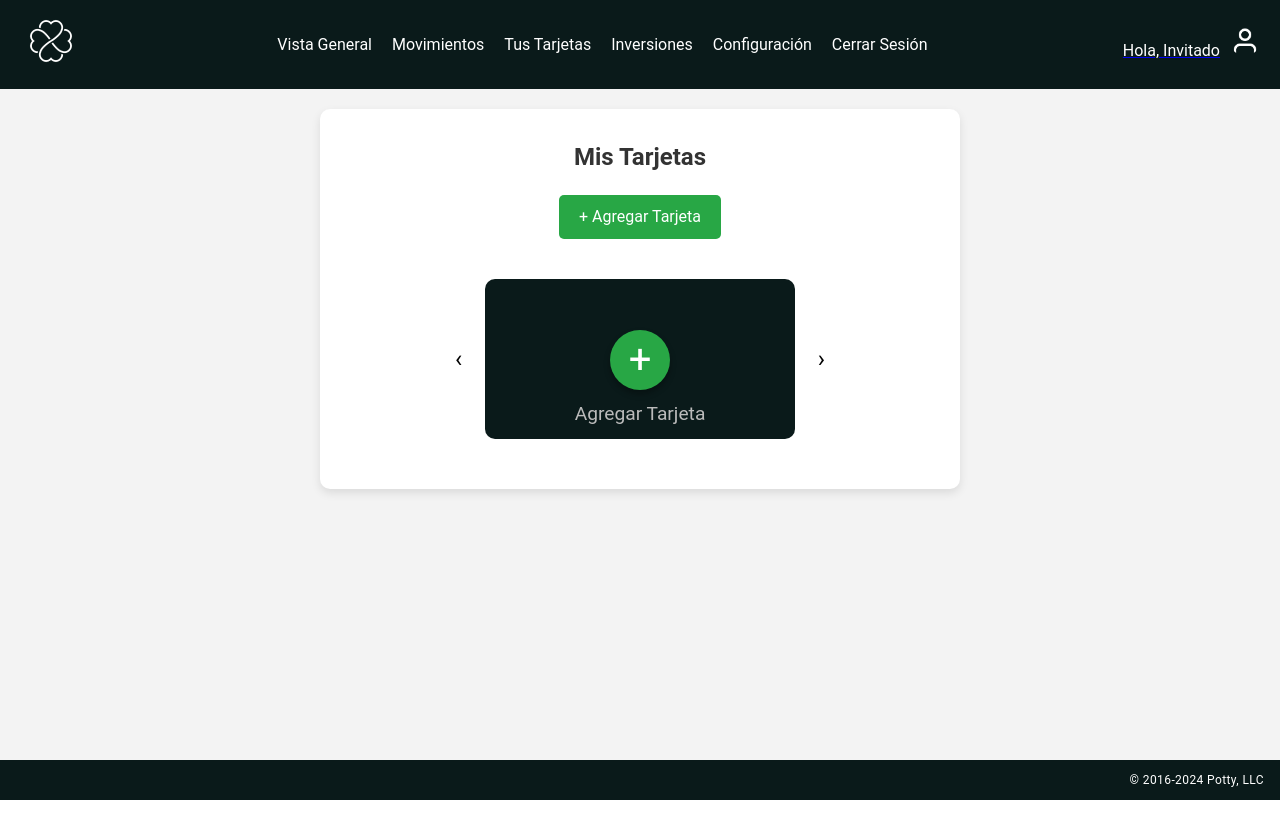
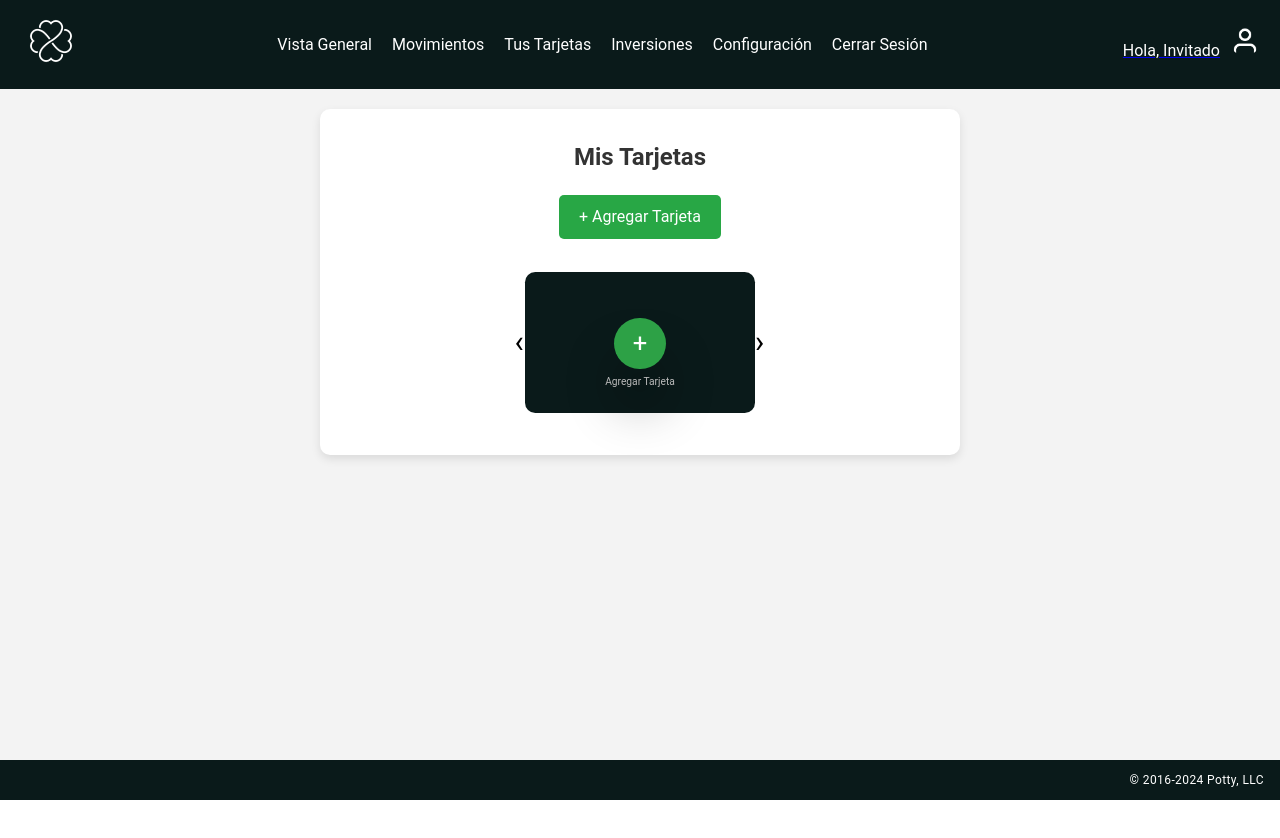
Before and after one commit to valensangui8/HCI-TP2, a Vue app: page /Cards in a window 1280 px wide. Built offline with nearby package versions, Linux system fonts and the light colour scheme.

Commit message:
Reactive

```diff
--- a/src/components/Balance.vue
+++ b/src/components/Balance.vue
@@ -40,8 +40,8 @@
         color: white;
         padding: 1vw;
         border-radius: 10px;
-        height:8vw;
-        width: 16vw;
+        height:11vw;
+        width: 20vw;
         position: relative;
     }
 
--- a/src/components/CreditCard.vue
+++ b/src/components/CreditCard.vue
@@ -57,11 +57,10 @@ const toggleModal = () => {
 .credit-card-container {
   background-color: transparent;
   color: white;
-  padding: 20px;
-  border-radius: 10px;
+  padding: 1vw;
+  border-radius: 1vw;
   position: relative;
-  width: 100%;
-  max-width: 350px;
+  max-width: 20vw;
   text-align: center;
 }
 
@@ -70,31 +69,32 @@ const toggleModal = () => {
   flex-direction: column;
   justify-content: center;
   align-items: center;
-  height: 150px;
+  height: 15vw;
   background-color: #0A1A1A;
-  border-radius: 10px;
+  border-radius: 1vw;
 }
 
 .add-button {
   margin-top: auto;
-  background-color: #28a745;
+  background-color: #2da146;
   color: white;
   border: none;
-  font-size: 2.5rem;
-  width: 60px;
-  height: 60px;
+  font-size: 2vw;
+  width: 4vw;
+  height: 4vw;
   border-radius: 50%;
   cursor: pointer;
   display: flex;
   align-items: center;
   justify-content: center;
-  box-shadow: 0px 4px 6px rgba(0, 0, 0, 0.3);
+  box-shadow: 0vw 3vw 4vw rgba(0, 0, 0, 0.3);
 }
 
 .add-card-text {
-  font-size: 1.2rem;
+  font-size: 0.8vw;
   color: #bbb;
-  margin-top: 10px;
+  margin-top: 0.4vw;
+  margin-bottom: 1vw;
 }
 
 .card-carousel {
@@ -105,11 +105,10 @@ const toggleModal = () => {
 }
 
 .card {
-  padding: 10px;
-  border-radius: 10px;
-  width: 100%;
-  max-width: 350px;
-  height: 160px;
+  padding: 0.8vw;
+  border-radius: 0.8vw;
+  height:11vw;
+  width: 25vw;
   text-align: center;
   position: relative;
   color: white;
@@ -125,37 +124,38 @@ const toggleModal = () => {
 }
 
 .bank-logo {
-  width: 40px;
+  width: 3vwvw;
   height: auto;
 }
 
 .card-number {
-  font-size: 1.2rem;
-  letter-spacing: 2px;
-  margin: 10px 0;
+  font-size: 1vw;
+  letter-spacing: 0.1vw;
+  margin: 1vw 0;
 }
 
 .card-footer {
   display: flex;
   justify-content: space-between;
-  font-size: 0.9rem;
+  margin-top:0.5vw;
+  font-size: 0.vw;
 }
 
 .nav-arrow {
   background: none;
   border: none;
   color: black;
-  font-size: 1.5rem;
+  font-size: 2.4vw;
   cursor: pointer;
 }
 
 .left-arrow {
   position: absolute;
-  left: -30px;
+  left: -0.8vw;
 }
 
 .right-arrow {
   position: absolute;
-  right: -30px;
+  right: -0.7vw;
 }
 </style>
--- a/src/components/Deposit.vue
+++ b/src/components/Deposit.vue
@@ -26,8 +26,8 @@
   background-color: #1a3a3a;
   padding: 1vw;
   border-radius: 0.5vw;
-  width: 5vw;
-  height: 5vw;
+  width: 9vw;
+  height: 9vw;
   cursor: pointer;
 }
 
--- a/src/components/Expenses.vue
+++ b/src/components/Expenses.vue
@@ -34,8 +34,9 @@
     color: white;
     padding: 1vw;
     border-radius: 10px;
-    height:8vw;
-    width: 16vw;
+    margin-left:8vw;
+    height:11vw;
+    width: 20vw;
     position: relative;
 }
 
--- a/src/components/Payment.vue
+++ b/src/components/Payment.vue
@@ -30,8 +30,8 @@
     background-color: #1a3a3a;
     padding: 1vw;
     border-radius: 0.5vw;
-    width: 5vw;
-    height: 5vw;
+    width: 9vw;
+    height: 9vw;
     cursor: pointer;
   }
 
--- a/src/components/Send.vue
+++ b/src/components/Send.vue
@@ -27,8 +27,8 @@
     background-color: #1a3a3a;
     padding: 1vw;
     border-radius: 0.5vw;
-    width: 5vw;
-    height: 5vw;
+    width: 9vw;
+    height: 9vw;
     cursor: pointer;
   }
 
--- /dev/null
+++ b/src/pages/Urna.vue
@@ -0,0 +1,177 @@
+<template>
+    <div class="dashboard-page">
+      <Navbar />
+      <div class="dashboard-content">
+        <v-row>
+          <v-col cols="12" md="6">
+            <div class="Urna">
+              <div class="urna-header">
+                <h1 class="section-header">Tu Urna</h1>
+                <p class="urna-description">¿Qué es mi Urna?</p>
+              </div>
+              <v-row>
+                <v-col cols="4">
+                  <div class="balance-container">
+                    <Balance/>
+                  </div>
+                </v-col>
+                <v-col cols="4">
+                  <div class="balance-container">
+                    <Expenses/>
+                  </div>
+                </v-col>
+              </v-row>
+            </div>
+          </v-col>
+          <v-col cols="4" md="6">
+            <div class="operations">
+              <h1 class="section-header">Operaciones</h1>
+              <v-row>
+                <v-col cols="1.3">
+                  <div class="operation">
+                    <Deposit />
+                  </div>
+                </v-col>
+                <v-col cols="1.3">
+                  <div class="operation">
+                    <Payment />
+                  </div>
+                </v-col>
+                <v-col cols="1.3">
+                  <div class="operation">
+                    <Send/>
+                  </div>
+                </v-col>
+              </v-row>
+
+            </div>
+          </v-col>
+        </v-row>
+
+        <v-row>
+          <v-col cols="3">
+            <div class="credit-card-container">
+              <h1 class="section-header">Tus Tarjetas</h1>
+              <CreditCard />
+            </div>
+          </v-col>
+          <v-col cols="9">
+            <div class="investment-summary-container">
+              <h1 class="section-header">Resumen Inversiones</h1>
+              <InvestmentSummary
+                class="investment-summary flex-grow-2 text-white"
+                :netGains="authStore.investBalance"
+                :investedData="investmentData"
+                />
+            </div>
+          </v-col>
+        </v-row>
+
+        <v-row>
+          <v-col cols="12">
+            <div class="movements-container">
+              <h1 class="section-header">Historial de Movimientos</h1>
+              <TransactionHistory />
+            </div>
+          </v-col>
+        </v-row>
+      </div>
+    </div>
+  </template>
+
+
+  <script setup>
+    import { ref, computed } from 'vue';
+    import { useAuthStore } from '@/stores/authStore';
+    import { useUserDataStore } from '@/stores/DataStore';
+    import { useTransactionStore } from '@/stores/transactions';
+    import Navbar from '@/components/Navbar.vue';
+    import BalanceCards from '@/components/BalanceCards.vue';
+    import CreditCard from '@/components/CreditCard.vue';
+    import InvestmentSummary from '@/components/InvestmentSummary.vue';
+    import TransactionHistory from '@/components/TransactionHistory.vue';
+
+    const authStore = useAuthStore();
+    const userDataStore = useUserDataStore();
+    const transactionStore = useTransactionStore();
+
+    const transactions = transactionStore.transactions;
+  </script>
+
+  <style scoped>
+  .balance-container {
+    margin-left: 2vw;
+    margin-bottom: 2vw;
+
+  }
+  /* Styling for each row */
+  .card-title, .op-item-title {
+    text-align: center;
+    margin-top: 1vw;
+  }
+
+  .op-leyend {
+    margin-top: 3vw;
+    margin-left:3vw;
+    font-size: 1vw;
+    color: #333;
+  }
+
+  .urna-header {
+    display: flex;
+    align-items: center; /* Alinea verticalmente los elementos */
+    justify-content: flex-start; /* Alinea los elementos al inicio sin espacio extra */
+  }
+
+  .urna-description {
+    font-size: 0.8vw;
+    color: #666;
+    margin-top: 1vw;
+    margin-left: 1vw;
+  }
+
+  .operations {
+    display: flex;
+    flex-direction: column;
+    align-items: left;
+    margin-bottom:1.8vw;
+  }
+
+  .operation {
+    display: flex;
+    flex-direction: column;
+    align-items: center;
+    border-radius: 1vw;
+    padding-left: 1vw;
+    margin-top: 1vw;
+    width: 100%;
+  }
+
+  .section-header {
+    display: flex;
+    align-items: left;
+    font-size: 1.5vw;
+    margin-top: 1vw;
+    margin-left:2vw
+  }
+  .greeting {
+    display: flex;
+    align-items: center;
+    justify-content: flex-start;
+  }
+  .hello {
+    font-weight:normal
+  }
+  .operation-title {
+    display: flex;
+    flex-direction: column;
+    align-items: left;
+  }
+
+  .credit-card-container {
+    display: flex;
+    flex-direction: column;
+    align-items: left;
+    margin-left: 0.8vw;
+  }
+  </style>
```
